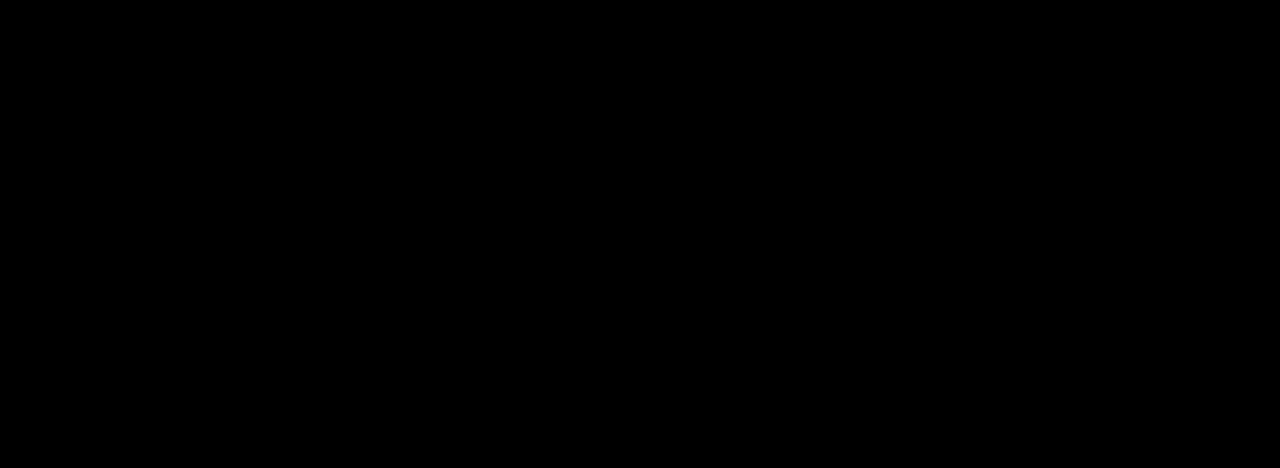
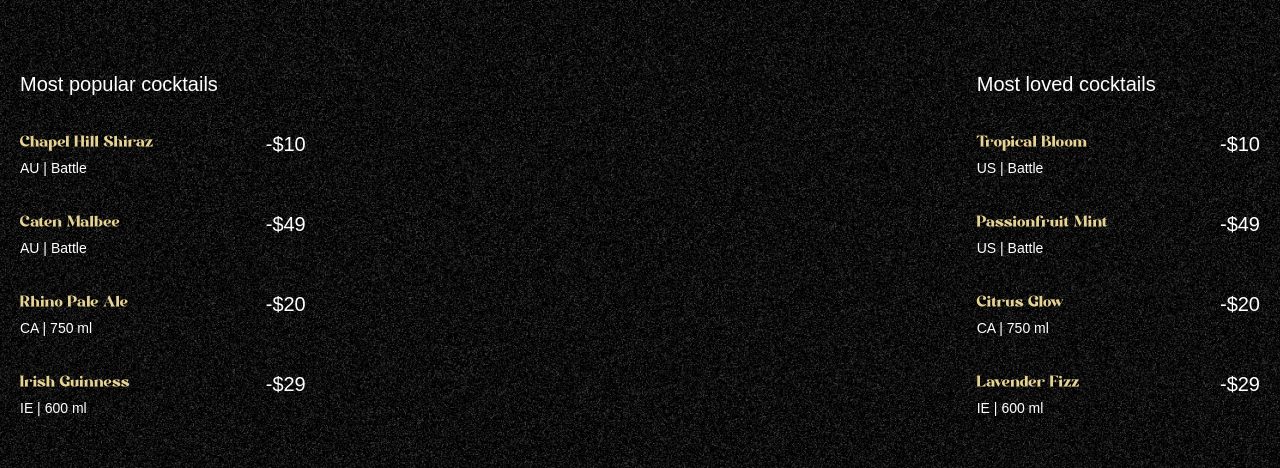
Before and after one commit to ArsalanShaiikh/gsap-mocktails, a React (Vite) app: page / in a window 1280 px wide. Shown: the part 890-1358 px from the top of the page. Built offline with nearby package versions, Linux system fonts and the light colour scheme; a web font is replaced by a local one.

Commit message:
Implement cocktail section

```diff
--- a/src/App.jsx
+++ b/src/App.jsx
@@ -2,6 +2,7 @@ import {ScrollTrigger, SplitText} from "gsap/all";
 import gsap from "gsap";
 import Navbar from "./components/Navbar.jsx";
 import Hero from "./components/Hero.jsx";
+import Cocktails from "./components/Cocktails.jsx";
 
 gsap.registerPlugin(ScrollTrigger, SplitText)
 
@@ -10,7 +11,7 @@ const App = () => {
         <main className="">
             <Navbar />
             <Hero />
-
+            <Cocktails />
         </main>
     )
 }
--- /dev/null
+++ b/src/components/Cocktails.jsx
@@ -0,0 +1,67 @@
+import {cocktailLists, mockTailLists} from "../../constants/index.js";
+import gsap from "gsap";
+import {useGSAP} from "@gsap/react";
+import usegsap from "react";
+
+
+const Cocktails = () => {
+
+    useGSAP(() => {
+        const parallaxTimeline = gsap.timeline({
+            scrollTrigger: {
+                trigger: '#cocktails',
+                start: 'top 30%',
+                end: 'bottom 80%',
+                scrub: true,
+            }
+        })
+
+        parallaxTimeline
+            .from('#c-left-leaf', {
+                x: -100, y: 100
+            })
+            .from('#c-right-leaf', {
+                x: 100, y: 100
+            })
+    })
+
+    return (
+        <section id='cocktails' className={'noisy'}>
+            <img src="/images/cocktail-left-leaf.png" alt="l-leaf" id='c-left-leaf'/>
+            <img src="/images/cocktail-right-leaf.png" alt="r-leaf" id='c-right-leaf'/>
+
+            <div className="list">
+                <div className="popular">
+                    <h2>Most popular cocktails</h2>
+                    <ul>
+                        {cocktailLists.map(({name, country, detail, price}) => (
+                            <li>
+                                <div className="md:me-28">
+                                    <h3>{name}</h3>
+                                    <p>{country} | {detail}</p>
+                                </div>
+                                <span>-{price}</span>
+                            </li>
+                        ))}
+                    </ul>
+                </div>
+
+                <div className="loved">
+                    <h2>Most loved cocktails</h2>
+                    <ul>
+                        {mockTailLists.map(({name, country, detail, price}) => (
+                            <li>
+                                <div className="me-28">
+                                    <h3>{name}</h3>
+                                    <p>{country} | {detail}</p>
+                                </div>
+                                <span>-{price}</span>
+                            </li>
+                        ))}
+                    </ul>
+                </div>
+            </div>
+        </section>
+    )
+}
+export default Cocktails
--- a/src/components/Hero.jsx
+++ b/src/components/Hero.jsx
@@ -8,7 +8,6 @@ const Hero = () => {
     const videoRef = useRef();
     const isMobile = useMediaQuery({maxWidth: 767});
     useGSAP(() => {
-
 
 
         const heroSplit = new SplitText('.title', {
@@ -42,8 +41,8 @@ const Hero = () => {
         })
             .to('.right-leaf', {y: 200}, 0)
             .to('.left-leaf', {y: -200}, 0)
-        const startValue=isMobile ?'top 50%': 'center 60%'
-        const endValue = isMobile ? '120% top':'bottom top'
+        const startValue = isMobile ? 'top 50%' : 'center 60%'
+        const endValue = isMobile ? '120% top' : 'bottom top'
 
         let tl = gsap.timeline({
             scrollTrigger: {
@@ -78,7 +77,7 @@ const Hero = () => {
                                 Sip the Spirit <br/> of Summer
                             </p>
                         </div>
-                        <div className="view-cocktails">
+                        <div className="view-cocktails hidden md:block">
                             <p className="subtitle">
                                 Every mocktail on our new menu is a blend of premium ingredients, creative flair, and
                                 timeless recipes= designed to delight your senses.
```
